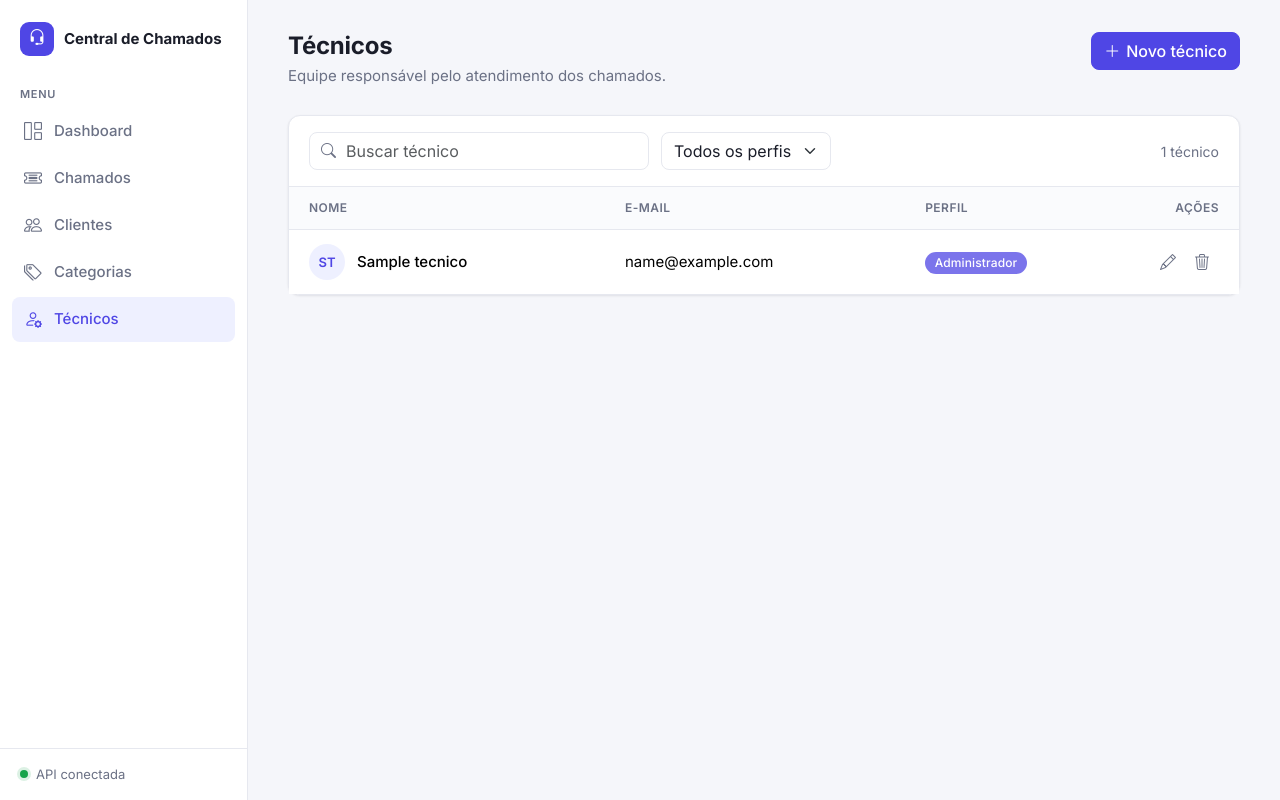
After one commit to Lucasborghezam/gestao-de-chamados, a Spring Boot app: page /tecnicos.html in a window 1280 px wide. The commit adds this page. Run offline with Spring Boot 4, Linux system fonts and the light colour scheme; tables that the repository leaves empty hold one stand-in row (values such as "Sample post").

Commit message:
feat: adiciona tela de tecnicos

```diff
--- a/src/main/resources/static/css/style.css
+++ b/src/main/resources/static/css/style.css
@@ -279,6 +279,38 @@ body {
     color: var(--cor-texto-suave);
 }
 
+/* Avatar com as iniciais de uma pessoa */
+.pessoa {
+    display: flex;
+    align-items: center;
+    gap: 12px;
+}
+
+.avatar {
+    width: 36px;
+    height: 36px;
+    border-radius: 50%;
+    background: var(--cor-primaria-suave);
+    color: var(--cor-primaria);
+    display: grid;
+    place-items: center;
+    font-size: 13px;
+    font-weight: 600;
+    flex-shrink: 0;
+}
+
+.filtros {
+    display: flex;
+    gap: 12px;
+    flex: 1;
+    flex-wrap: wrap;
+}
+
+.filtros .form-select {
+    width: auto;
+    min-width: 170px;
+}
+
 .coluna-acoes {
     width: 1%;
     white-space: nowrap;
@@ -353,6 +385,34 @@ body {
     margin-bottom: 6px;
 }
 
+/* Validação: destaca só os campos com erro, sem o verde nos campos corretos */
+.was-validated .form-control:valid,
+.was-validated .form-select:valid {
+    border-color: var(--bs-border-color);
+    background-image: none;
+    padding-right: .75rem;
+}
+
+.was-validated .form-select:valid:not([multiple]):not([size]) {
+    --bs-form-select-bg-icon: none;
+    background-image: var(--bs-form-select-bg-img);
+    padding-right: 2.25rem;
+}
+
+.was-validated .form-control:valid:focus,
+.was-validated .form-select:valid:focus {
+    border-color: var(--cor-primaria);
+    box-shadow: 0 0 0 3px rgba(79, 70, 229, .15);
+}
+
+/* Etiquetas de status, prioridade e perfil */
+.badge {
+    font-weight: 500;
+    font-size: 12px;
+    padding: .4em .8em;
+    letter-spacing: .01em;
+}
+
 .obrigatorio {
     color: #dc2626;
 }
@@ -425,3 +485,21 @@ body {
         padding: 24px 16px 40px;
     }
 }
+
+/* Celular: busca e filtros ocupam a largura toda */
+@media (max-width: 575.98px) {
+    .busca {
+        max-width: none;
+        flex-basis: 100%;
+    }
+
+    .filtros .form-select {
+        flex: 1;
+    }
+
+    .tabela th,
+    .tabela td {
+        padding-left: 16px;
+        padding-right: 16px;
+    }
+}
--- a/src/main/resources/static/js/api.js
+++ b/src/main/resources/static/js/api.js
@@ -167,6 +167,14 @@ const PERFIL = {
     TECNICO: { rotulo: 'Técnico', cor: 'secondary' }
 };
 
+// Iniciais para o avatar: "Carlos Lima" vira "CL"
+function iniciais(nome) {
+    const partes = nome.trim().split(/\s+/);
+    const primeira = partes[0].charAt(0);
+    const ultima = partes.length > 1 ? partes[partes.length - 1].charAt(0) : '';
+    return (primeira + ultima).toUpperCase();
+}
+
 function etiqueta(tabela, valor) {
     const item = tabela[valor] || { rotulo: valor, cor: 'secondary' };
     return '<span class="badge rounded-pill text-bg-' + item.cor + ' bg-opacity-75">' + escapar(item.rotulo) + '</span>';
--- /dev/null
+++ b/src/main/resources/static/js/tecnicos.js
@@ -0,0 +1,159 @@
+// Tela de Técnicos: lista, busca, filtro por perfil, cadastro, edição e exclusão.
+
+let tecnicos = [];
+let idEmEdicao = null;
+
+const lista = document.getElementById('lista');
+const busca = document.getElementById('busca');
+const filtroPerfil = document.getElementById('filtro-perfil');
+const contador = document.getElementById('contador');
+const erroPagina = document.getElementById('erro-pagina');
+
+const elementoModal = document.getElementById('modal-tecnico');
+const modal = new bootstrap.Modal(elementoModal);
+const formulario = document.getElementById('formulario');
+const erroFormulario = document.getElementById('erro-formulario');
+const campoNome = document.getElementById('nome');
+const campoEmail = document.getElementById('email');
+const campoPerfil = document.getElementById('perfil');
+
+async function carregar() {
+    try {
+        tecnicos = await api('GET', '/tecnicos');
+        tecnicos.sort((a, b) => a.nome.localeCompare(b.nome, 'pt-BR'));
+        limparErro(erroPagina);
+        renderizar();
+    } catch (erro) {
+        lista.innerHTML = '';
+        contador.textContent = '';
+        mostrarErro(erroPagina, erro);
+    }
+}
+
+function renderizar() {
+    const termo = busca.value.trim().toLowerCase();
+    const perfil = filtroPerfil.value;
+    const filtrados = tecnicos.filter(t =>
+        (t.nome.toLowerCase().includes(termo) || t.email.toLowerCase().includes(termo)) &&
+        (perfil === '' || t.perfil === perfil));
+
+    if (tecnicos.length === 0) {
+        contador.textContent = '';
+        lista.innerHTML =
+            '<div class="vazio"><div class="vazio-icone"><i class="bi bi-person-gear"></i></div>' +
+            '<div class="vazio-titulo">Nenhum técnico cadastrado</div>' +
+            '<p>Cadastre a equipe que vai atender os chamados.</p>' +
+            '<button class="btn btn-primary" type="button" onclick="abrirCadastro()">' +
+            '<i class="bi bi-plus-lg"></i>Novo técnico</button></div>';
+        return;
+    }
+
+    contador.textContent = filtrados.length === tecnicos.length
+        ? tecnicos.length + (tecnicos.length === 1 ? ' técnico' : ' técnicos')
+        : filtrados.length + ' de ' + tecnicos.length;
+
+    if (filtrados.length === 0) {
+        lista.innerHTML =
+            '<div class="vazio"><div class="vazio-icone"><i class="bi bi-search"></i></div>' +
+            '<div class="vazio-titulo">Nenhum resultado</div>' +
+            '<p class="mb-0">Nenhum técnico corresponde aos filtros.</p></div>';
+        return;
+    }
+
+    const linhas = filtrados.map(t =>
+        '<tr>' +
+        '<td><div class="pessoa"><span class="avatar" aria-hidden="true">' + escapar(iniciais(t.nome)) + '</span>' +
+        '<div><div class="fw-medium">' + escapar(t.nome) + '</div>' +
+        '<div class="texto-suave small d-md-none">' + escapar(t.email) + '</div>' +
+        '<div class="d-md-none mt-1">' + etiqueta(PERFIL, t.perfil) + '</div></div></div></td>' +
+        '<td class="texto-suave d-none d-md-table-cell">' + escapar(t.email) + '</td>' +
+        '<td class="d-none d-md-table-cell">' + etiqueta(PERFIL, t.perfil) + '</td>' +
+        '<td class="coluna-acoes">' +
+        '<button class="botao-icone" type="button" title="Editar" aria-label="Editar ' + escapar(t.nome) + '" onclick="abrirEdicao(' + t.id + ')">' +
+        '<i class="bi bi-pencil"></i></button>' +
+        '<button class="botao-icone perigo" type="button" title="Excluir" aria-label="Excluir ' + escapar(t.nome) + '" onclick="excluir(' + t.id + ')">' +
+        '<i class="bi bi-trash3"></i></button>' +
+        '</td></tr>').join('');
+
+    lista.innerHTML =
+        '<div class="table-responsive"><table class="table table-hover tabela">' +
+        '<thead><tr><th>Nome</th><th class="d-none d-md-table-cell">E-mail</th><th class="d-none d-md-table-cell">Perfil</th><th class="coluna-acoes">Ações</th></tr></thead>' +
+        '<tbody>' + linhas + '</tbody></table></div>';
+}
+
+function abrirCadastro() {
+    idEmEdicao = null;
+    document.getElementById('modal-titulo').textContent = 'Novo técnico';
+    preencherFormulario('', '', 'TECNICO');
+    modal.show();
+}
+
+function abrirEdicao(id) {
+    const tecnico = tecnicos.find(t => t.id === id);
+    idEmEdicao = id;
+    document.getElementById('modal-titulo').textContent = 'Editar técnico';
+    preencherFormulario(tecnico.nome, tecnico.email, tecnico.perfil);
+    modal.show();
+}
+
+function preencherFormulario(nome, email, perfil) {
+    formulario.classList.remove('was-validated');
+    limparErro(erroFormulario);
+    campoNome.value = nome;
+    campoEmail.value = email;
+    campoPerfil.value = perfil;
+}
+
+async function salvar(evento) {
+    evento.preventDefault();
+    limparErro(erroFormulario);
+
+    if (!formulario.checkValidity()) {
+        formulario.classList.add('was-validated');
+        return;
+    }
+
+    const dados = {
+        nome: campoNome.value.trim(),
+        email: campoEmail.value.trim(),
+        perfil: campoPerfil.value
+    };
+
+    try {
+        await comCarregamento(document.getElementById('botao-salvar'), () =>
+            idEmEdicao === null
+                ? api('POST', '/tecnicos', dados)
+                : api('PUT', '/tecnicos/' + idEmEdicao, dados));
+        modal.hide();
+        notificar(idEmEdicao === null ? 'Técnico cadastrado.' : 'Técnico atualizado.');
+        await carregar();
+    } catch (erro) {
+        mostrarErro(erroFormulario, erro);
+    }
+}
+
+async function excluir(id) {
+    const tecnico = tecnicos.find(t => t.id === id);
+    const confirmado = await confirmar(
+        'Excluir técnico?',
+        tecnico.nome + ' será removido da equipe. Essa ação não pode ser desfeita.');
+    if (!confirmado) {
+        return;
+    }
+
+    try {
+        await api('DELETE', '/tecnicos/' + id);
+        notificar('Técnico excluído.');
+        await carregar();
+    } catch (erro) {
+        notificar(erro.message, 'erro');
+    }
+}
+
+document.getElementById('botao-novo').addEventListener('click', abrirCadastro);
+busca.addEventListener('input', renderizar);
+filtroPerfil.addEventListener('change', renderizar);
+formulario.addEventListener('submit', salvar);
+elementoModal.addEventListener('shown.bs.modal', () => campoNome.focus());
+
+carregar();
--- /dev/null
+++ b/src/main/resources/static/tecnicos.html
@@ -0,0 +1,90 @@
+<!DOCTYPE html>
+<html lang="pt-BR">
+<head>
+    <meta charset="UTF-8">
+    <meta name="viewport" content="width=device-width, initial-scale=1.0">
+    <title>Técnicos · Central de Chamados</title>
+    <link rel="preconnect" href="https://fonts.googleapis.com">
+    <link rel="preconnect" href="https://fonts.gstatic.com" crossorigin>
+    <link href="https://fonts.googleapis.com/css2?family=Inter:wght@400;500;600;700&display=swap" rel="stylesheet">
+    <link href="https://cdn.jsdelivr.net/npm/bootstrap@5.3.3/dist/css/bootstrap.min.css" rel="stylesheet">
+    <link href="https://cdn.jsdelivr.net/npm/bootstrap-icons@1.11.3/font/bootstrap-icons.min.css" rel="stylesheet">
+    <link href="/css/style.css" rel="stylesheet">
+</head>
+<body>
+    <main class="app-conteudo">
+        <div class="pagina-cabecalho">
+            <div>
+                <h1 class="pagina-titulo">Técnicos</h1>
+                <p class="pagina-subtitulo">Equipe responsável pelo atendimento dos chamados.</p>
+            </div>
+            <button class="btn btn-primary" type="button" id="botao-novo">
+                <i class="bi bi-plus-lg"></i>Novo técnico
+            </button>
+        </div>
+
+        <div id="erro-pagina"></div>
+
+        <div class="cartao">
+            <div class="barra-ferramentas">
+                <div class="filtros">
+                    <div class="busca">
+                        <i class="bi bi-search"></i>
+                        <input type="search" class="form-control" id="busca" placeholder="Buscar técnico" aria-label="Buscar técnicos por nome ou e-mail">
+                    </div>
+                    <select class="form-select" id="filtro-perfil" aria-label="Filtrar por perfil">
+                        <option value="">Todos os perfis</option>
+                        <option value="ADMIN">Administrador</option>
+                        <option value="TECNICO">Técnico</option>
+                    </select>
+                </div>
+                <span class="contador" id="contador"></span>
+            </div>
+            <div id="lista">
+                <div class="carregando"><span class="spinner-border spinner-border-sm"></span>Carregando técnicos...</div>
+            </div>
+        </div>
+    </main>
+
+    <div class="modal fade" id="modal-tecnico" tabindex="-1" aria-labelledby="modal-titulo" aria-hidden="true">
+        <div class="modal-dialog modal-dialog-centered">
+            <form class="modal-content" id="formulario" novalidate>
+                <div class="modal-header">
+                    <h5 class="modal-title" id="modal-titulo">Novo técnico</h5>
+                    <button type="button" class="btn-close" data-bs-dismiss="modal" aria-label="Fechar"></button>
+                </div>
+                <div class="modal-body">
+                    <div id="erro-formulario"></div>
+                    <div class="mb-3">
+                        <label class="form-label" for="nome">Nome <span class="obrigatorio">*</span></label>
+                        <input type="text" class="form-control" id="nome" maxlength="100" required placeholder="Ex.: Carlos Lima">
+                        <div class="invalid-feedback">Informe o nome do técnico.</div>
+                    </div>
+                    <div class="mb-3">
+                        <label class="form-label" for="email">E-mail <span class="obrigatorio">*</span></label>
+                        <input type="email" class="form-control" id="email" maxlength="120" required placeholder="Ex.: carlos@empresa.com">
+                        <div class="invalid-feedback">Informe um e-mail válido.</div>
+                    </div>
+                    <div class="mb-1">
+                        <label class="form-label" for="perfil">Perfil <span class="obrigatorio">*</span></label>
+                        <select class="form-select" id="perfil" required>
+                            <option value="TECNICO">Técnico</option>
+                            <option value="ADMIN">Administrador</option>
+                        </select>
+                        <div class="form-text">Administradores atribuem chamados e mantêm os cadastros.</div>
+                    </div>
+                </div>
+                <div class="modal-footer">
+                    <button type="button" class="btn btn-light" data-bs-dismiss="modal">Cancelar</button>
+                    <button type="submit" class="btn btn-primary" id="botao-salvar">Salvar</button>
+                </div>
+            </form>
+        </div>
+    </div>
+
+    <script src="https://cdn.jsdelivr.net/npm/bootstrap@5.3.3/dist/js/bootstrap.bundle.min.js"></script>
+    <script src="/js/api.js"></script>
+    <script src="/js/layout.js"></script>
+    <script src="/js/tecnicos.js"></script>
+</body>
+</html>
```
